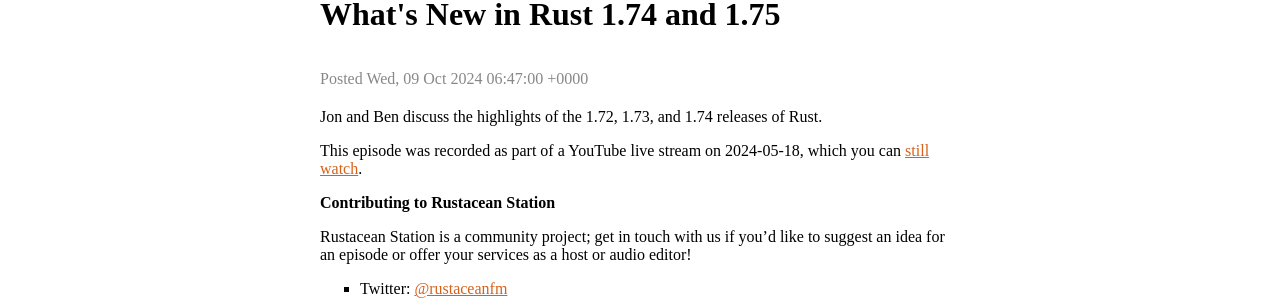
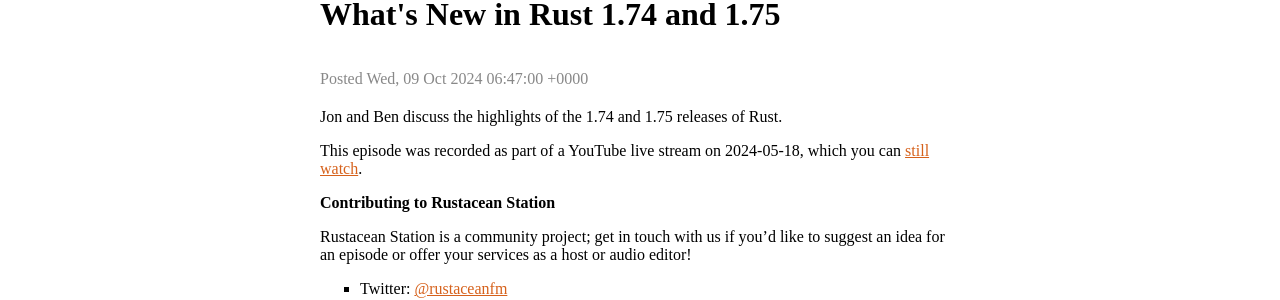
Before and after one commit to rustacean-station/rustacean-station.org, a Jekyll site: the page built from _episodes/releases/2024-10-09-rust-1.74-1.75.md, in a window 1280 px wide and 900 px high, scrolled down 403 px. Shown: the part 152-452 px from the top of the window. Built offline with Jekyll 4.4.1, drawn with Linux system fonts in a browser that asks for light colours.

Commit message:
Update 2024-10-09-rust-1.74-1.75.md

```diff
--- a/_episodes/releases/2024-10-09-rust-1.74-1.75.md
+++ b/_episodes/releases/2024-10-09-rust-1.74-1.75.md
@@ -7,7 +7,7 @@
 #reddit: (leave blank on initial publish, amend with link and uncomment this line after Reddit thread has been posted)
 ---
 
-Jon and Ben discuss the highlights of the 1.72, 1.73, and 1.74 releases of Rust.
+Jon and Ben discuss the highlights of the 1.74 and 1.75 releases of Rust.
 
 This episode was recorded as part of a YouTube live stream on
 2024-05-18, which you can [still
```
